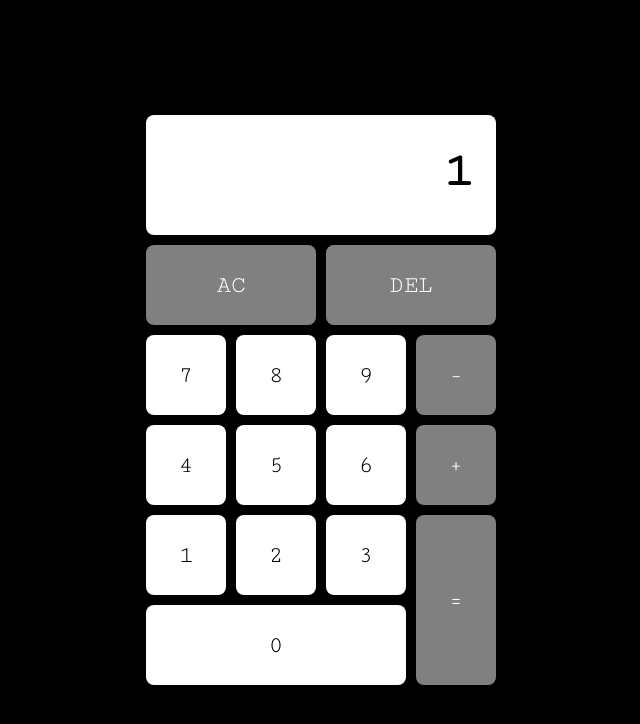
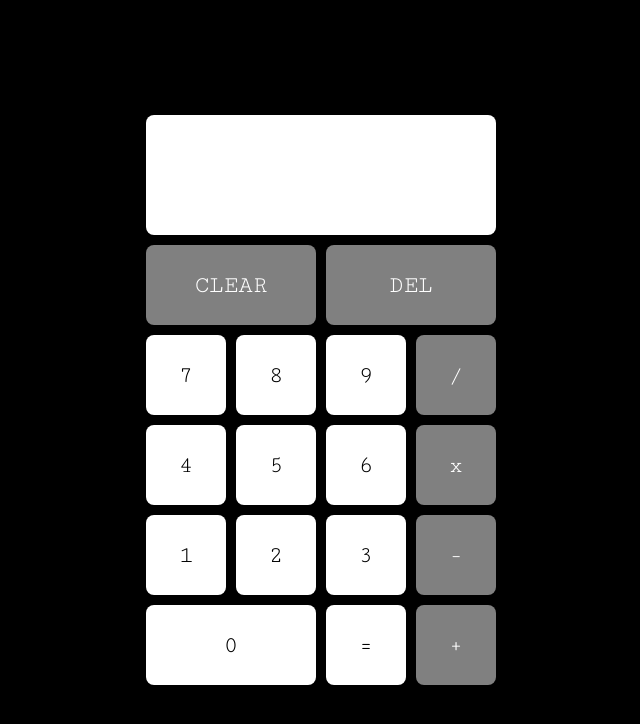
Before and after one commit to kentlouisetonino/calculator, a Next.js app: page / in a window 1280 px wide. Shown: the top 724 px of the page, without its empty margins (319-959 px from the left). Built offline with nearby package versions, Linux system fonts and the light colour scheme.

Commit message:
Implement Logic Operations (#7)

```diff
--- a/src/components/button/ButtonComponent.module.css
+++ b/src/components/button/ButtonComponent.module.css
@@ -1,7 +1,23 @@
-.button {
+.buttonOperation {
   background: grey;
   border-radius: 8px;
   border: none;
   font-size: 24px;
   color: white;
 }
+
+.buttonOperation:hover {
+  background: orange;
+}
+
+.buttonNumber {
+  background: white;
+  border-radius: 8px;
+  border: none;
+  font-size: 24px;
+  color: black;
+}
+
+.buttonNumber:hover {
+  background: orange;
+}
--- a/src/components/button/ButtonComponent.tsx
+++ b/src/components/button/ButtonComponent.tsx
@@ -10,6 +10,8 @@ const ButtonComponent: React.FC<ButtonProps> = ({
   width,
   height,
   type = ButtonType.Operation,
+  onClick,
+  disabled = false,
 }) => {
   const style: React.CSSProperties = {}
 
@@ -19,12 +21,6 @@ const ButtonComponent: React.FC<ButtonProps> = ({
     style.gridRowStart = position[1] + 1
   }
 
-  // This will change the button color and styles based on the type
-  if (type === ButtonType.Number) {
-    style.color = 'black'
-    style.background = 'white'
-  }
-
   // If width value is provided it will consumed a column.
   if (width) style.gridColumnEnd = `span ${width}`
 
@@ -32,7 +28,16 @@ const ButtonComponent: React.FC<ButtonProps> = ({
   if (height) style.gridRowEnd = `span ${height}`
 
   return (
-    <button style={style} className={`${styles.button}`}>
+    <button
+      disabled={disabled}
+      onClick={onClick}
+      style={style}
+      className={`${
+        type === ButtonType.Number
+          ? styles.buttonNumber
+          : styles.buttonOperation
+      }`}
+    >
       {label}
     </button>
   )
--- a/src/components/button/types/ButtonProps.ts
+++ b/src/components/button/types/ButtonProps.ts
@@ -6,6 +6,8 @@ type Props = {
   width?: number
   height?: number
   type?: ButtonType
+  onClick?: any
+  disabled?: boolean
 }
 
 export default Props
--- a/src/components/calculator/CalculatorComponent.module.css
+++ b/src/components/calculator/CalculatorComponent.module.css
@@ -10,12 +10,17 @@
 }
 
 .containerDisplay {
+  overflow: auto;
+  overflow-y: hidden;
   background: white;
   color: black;
   border-radius: 8px;
   text-align: right;
   font-size: 48px;
   grid-column-end: span 4;
-  padding: 30px 24px;
   font-weight: bold;
+  display: flex;
+  justify-content: flex-end;
+  align-items:center;
+  padding: 0 10px;
 }
--- a/src/components/calculator/CalculatorComponent.tsx
+++ b/src/components/calculator/CalculatorComponent.tsx
@@ -1,38 +1,169 @@
-import React from 'react'
+import React, { useState, useEffect } from 'react'
 
 import styles from './CalculatorComponent.module.css'
 import ButtonComponent from '../button/ButtonComponent'
 import ButtonType from '../button/types/ButtonType'
+import ArithmeticSymbols from '../../consts/arithmetic-symbols'
+import calculate from '../../helpers/calculate'
 
 const CalculatorComponent: React.FC = () => {
+  const [display, setDisplay] = useState<string>('')
+  const [hasOperation, setHasOperation] = useState<boolean>(false)
+  const [currentOperation, setCurrentOperation] = useState<string>('')
+
+  const onClear = () => {
+    setDisplay('')
+    setHasOperation(false)
+  }
+
+  const onDelete = () => {
+    const lastCharacter = display.slice(-1)
+
+    if (ArithmeticSymbols.includes(lastCharacter)) {
+      setHasOperation(false)
+      setCurrentOperation('')
+      setDisplay(display.substring(0, display.length - 1))
+    } else {
+      setDisplay(display.substring(0, display.length - 1))
+    }
+  }
+
+  const onClickNumber = (value: string) => {
+    setDisplay(display + value)
+  }
+
+  const onClickOperation = (operation: string) => {
+    setDisplay(display + operation)
+    setCurrentOperation(operation)
+    setHasOperation(true)
+  }
+
+  const onCalculate = () => {
+    calculate(
+      display,
+      currentOperation,
+      setDisplay,
+      setHasOperation,
+      setCurrentOperation
+    )
+  }
+
+  useEffect(() => {
+    setDisplay(display)
+  }, [display])
+
   return (
     <div className={`${styles.containerOne}`}>
       <div className={`${styles.containerGrid}`}>
         {/* Display */}
-        <div className={`${styles.containerDisplay}`}>1</div>
+        <div className={`${styles.containerDisplay}`}>{display}</div>
 
         {/* Operations */}
-        <ButtonComponent label='AC' position={[0, 1]} width={2} />
-        <ButtonComponent label='DEL' position={[2, 1]} width={2} />
-        <ButtonComponent label='-' position={[3, 2]} />
-        <ButtonComponent label='+' position={[3, 3]} />
-        <ButtonComponent label='=' position={[3, 4]} height={2} />
+        <ButtonComponent
+          onClick={() => onClear()}
+          label='CLEAR'
+          position={[0, 1]}
+          width={2}
+        />
+        <ButtonComponent
+          onClick={() => onDelete()}
+          label='DEL'
+          position={[2, 1]}
+          width={2}
+        />
+        <ButtonComponent
+          disabled={hasOperation ? true : false}
+          onClick={() => onClickOperation('/')}
+          label='/'
+          position={[3, 2]}
+        />
+        <ButtonComponent
+          disabled={hasOperation ? true : false}
+          onClick={() => onClickOperation('x')}
+          label='x'
+          position={[3, 3]}
+        />
+        <ButtonComponent
+          disabled={hasOperation ? true : false}
+          onClick={() => onClickOperation('-')}
+          label='-'
+          position={[3, 4]}
+        />
+        <ButtonComponent
+          disabled={hasOperation ? true : false}
+          onClick={() => onClickOperation('+')}
+          label='+'
+          position={[3, 5]}
+        />
 
         {/* Numbers */}
-        <ButtonComponent type={ButtonType.Number} label='9' position={[2, 2]} />
-        <ButtonComponent type={ButtonType.Number} label='8' position={[1, 2]} />
-        <ButtonComponent type={ButtonType.Number} label='7' position={[0, 2]} />
-        <ButtonComponent type={ButtonType.Number} label='6' position={[2, 3]} />
-        <ButtonComponent type={ButtonType.Number} label='5' position={[1, 3]} />
-        <ButtonComponent type={ButtonType.Number} label='4' position={[0, 3]} />
-        <ButtonComponent type={ButtonType.Number} label='3' position={[2, 4]} />
-        <ButtonComponent type={ButtonType.Number} label='2' position={[1, 4]} />
-        <ButtonComponent type={ButtonType.Number} label='1' position={[0, 4]} />
         <ButtonComponent
+          onClick={() => onClickNumber('9')}
+          type={ButtonType.Number}
+          label='9'
+          position={[2, 2]}
+        />
+        <ButtonComponent
+          onClick={() => onClickNumber('8')}
+          type={ButtonType.Number}
+          label='8'
+          position={[1, 2]}
+        />
+        <ButtonComponent
+          onClick={() => onClickNumber('7')}
+          type={ButtonType.Number}
+          label='7'
+          position={[0, 2]}
+        />
+        <ButtonComponent
+          onClick={() => onClickNumber('6')}
+          type={ButtonType.Number}
+          label='6'
+          position={[2, 3]}
+        />
+        <ButtonComponent
+          onClick={() => onClickNumber('5')}
+          type={ButtonType.Number}
+          label='5'
+          position={[1, 3]}
+        />
+        <ButtonComponent
+          onClick={() => onClickNumber('4')}
+          type={ButtonType.Number}
+          label='4'
+          position={[0, 3]}
+        />
+        <ButtonComponent
+          onClick={() => onClickNumber('3')}
+          type={ButtonType.Number}
+          label='3'
+          position={[2, 4]}
+        />
+        <ButtonComponent
+          onClick={() => onClickNumber('2')}
+          type={ButtonType.Number}
+          label='2'
+          position={[1, 4]}
+        />
+        <ButtonComponent
+          onClick={() => onClickNumber('1')}
+          type={ButtonType.Number}
+          label='1'
+          position={[0, 4]}
+        />
+        <ButtonComponent
+          onClick={() => onClickNumber('0')}
           type={ButtonType.Number}
           label='0'
           position={[0, 5]}
-          width={3}
+          width={2}
+        />
+        <ButtonComponent
+          onClick={() => onCalculate()}
+          type={ButtonType.Number}
+          label='='
+          position={[2, 5]}
+          width={1}
         />
       </div>
     </div>
--- /dev/null
+++ b/src/consts/arithmetic-symbols.ts
@@ -0,0 +1,3 @@
+const ArithmeticSymbols = ['+', '-', 'x', '/']
+
+export default ArithmeticSymbols
--- /dev/null
+++ b/src/helpers/calculate.ts
@@ -0,0 +1,42 @@
+import ArithmeticSymbols from '../consts/arithmetic-symbols'
+
+/**
+ * This will calculate the two numbers based on the arithmetic operation used.
+ */
+const calculate = (
+  display: string,
+  currentOperation: string,
+  setDisplay: any,
+  setHasOperation: any,
+  setCurrentOperation: any
+) => {
+  const num1 = display.substring(0, display.indexOf(currentOperation))
+  const num2 = display.substring(display.indexOf(currentOperation) + 1)
+
+  switch (currentOperation) {
+    case ArithmeticSymbols[0]:
+      setDisplay(String(Number(num1) + Number(num2)))
+      setHasOperation(false)
+      setCurrentOperation('')
+      break
+    case ArithmeticSymbols[1]:
+      setDisplay(String(Number(num1) - Number(num2)))
+      setHasOperation(false)
+      setCurrentOperation('')
+      break
+    case ArithmeticSymbols[2]:
+      setDisplay(String(Number(num1) * Number(num2)))
+      setHasOperation(false)
+      setCurrentOperation('')
+      break
+    case ArithmeticSymbols[3]:
+      setDisplay(String(Number(num1) / Number(num2)))
+      setHasOperation(false)
+      setCurrentOperation('')
+      break
+    default:
+      break
+  }
+}
+
+export default calculate
```
